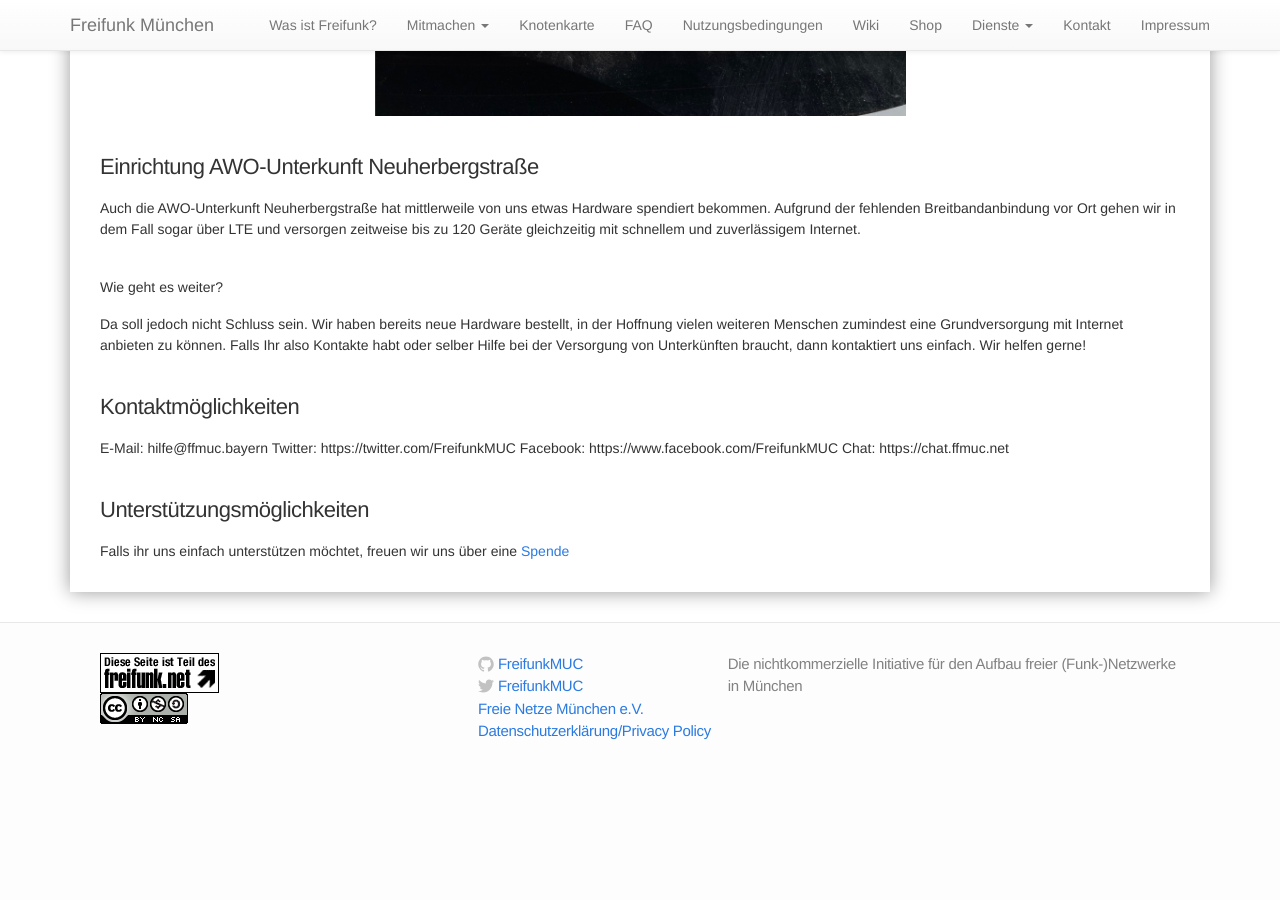
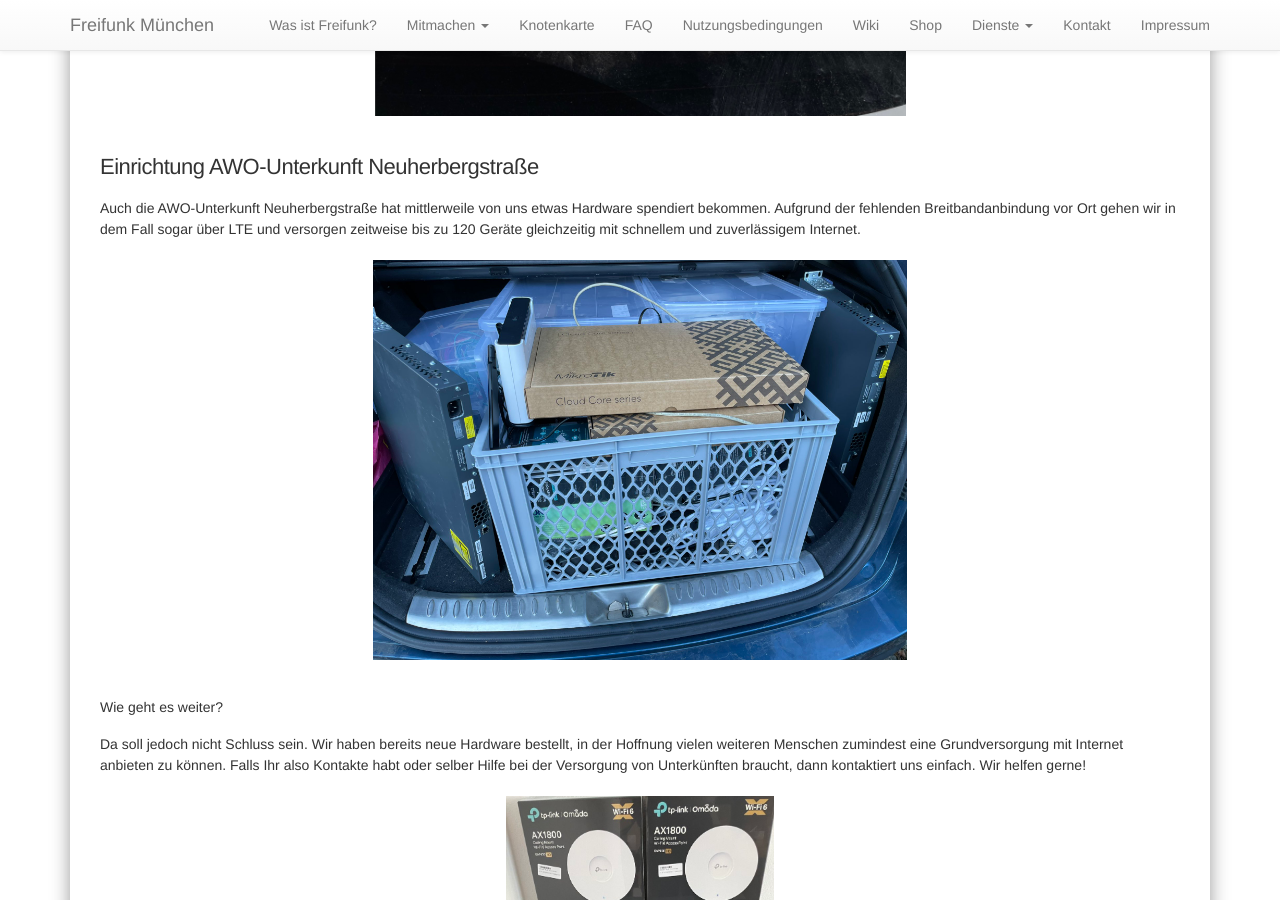
Before and after one commit to freifunkMUC/freifunkmuc.github.io, a Jekyll site: the page built from _posts/2022-03-14-ukraine-unterstuetzung.markdown, in a window 1280 px wide and 900 px high, scrolled down 702 px. Built offline with Jekyll 4.4.1, drawn with Linux system fonts in a browser that asks for light colours; before the commit the page ends 1500 px from its top, so only the background shows below that.

Commit message:
Added: A few images

```diff
--- a/_posts/2022-03-14-ukraine-unterstuetzung.markdown
+++ b/_posts/2022-03-14-ukraine-unterstuetzung.markdown
@@ -18,9 +18,15 @@ Hier werden derzeit circa 800 Geräte mit derzeit circa 230 gleichzeitig verbund
 
 Auch die AWO-Unterkunft Neuherbergstraße hat mittlerweile von uns etwas Hardware spendiert bekommen. Aufgrund der fehlenden Breitbandanbindung vor Ort gehen wir in dem Fall sogar über LTE und versorgen zeitweise bis zu 120 Geräte gleichzeitig mit schnellem und zuverlässigem Internet.
 
+![Hardware](/assets/posts/2022-03-14-awo-01.jpg){: height="400px" }
+
 # Wie geht es weiter?
 
 Da soll jedoch nicht Schluss sein. Wir haben bereits neue Hardware bestellt, in der Hoffnung vielen weiteren Menschen zumindest eine Grundversorgung mit Internet anbieten zu können. Falls Ihr also Kontakte habt oder selber Hilfe bei der Versorgung von Unterkünften braucht, dann kontaktiert uns einfach. Wir helfen gerne!
+
+![TP-Link](/assets/posts/2022-03-14-tplink.jpg){: height="400px" }
+![UniFi](/assets/posts/2022-03-14-unifi.jpg){: height="400px" }
+![Mikrotik](/assets/posts/2022-03-14-mikrotik.jpg){: height="400px" }
 
 
 ### Kontaktmöglichkeiten
```
Also changed, not shown: assets/posts/2022-03-14-awo-01.jpg (added), assets/posts/2022-03-14-mikrotik.jpg (added), assets/posts/2022-03-14-tplink.jpg (added), assets/posts/2022-03-14-unifi.jpg (added).
